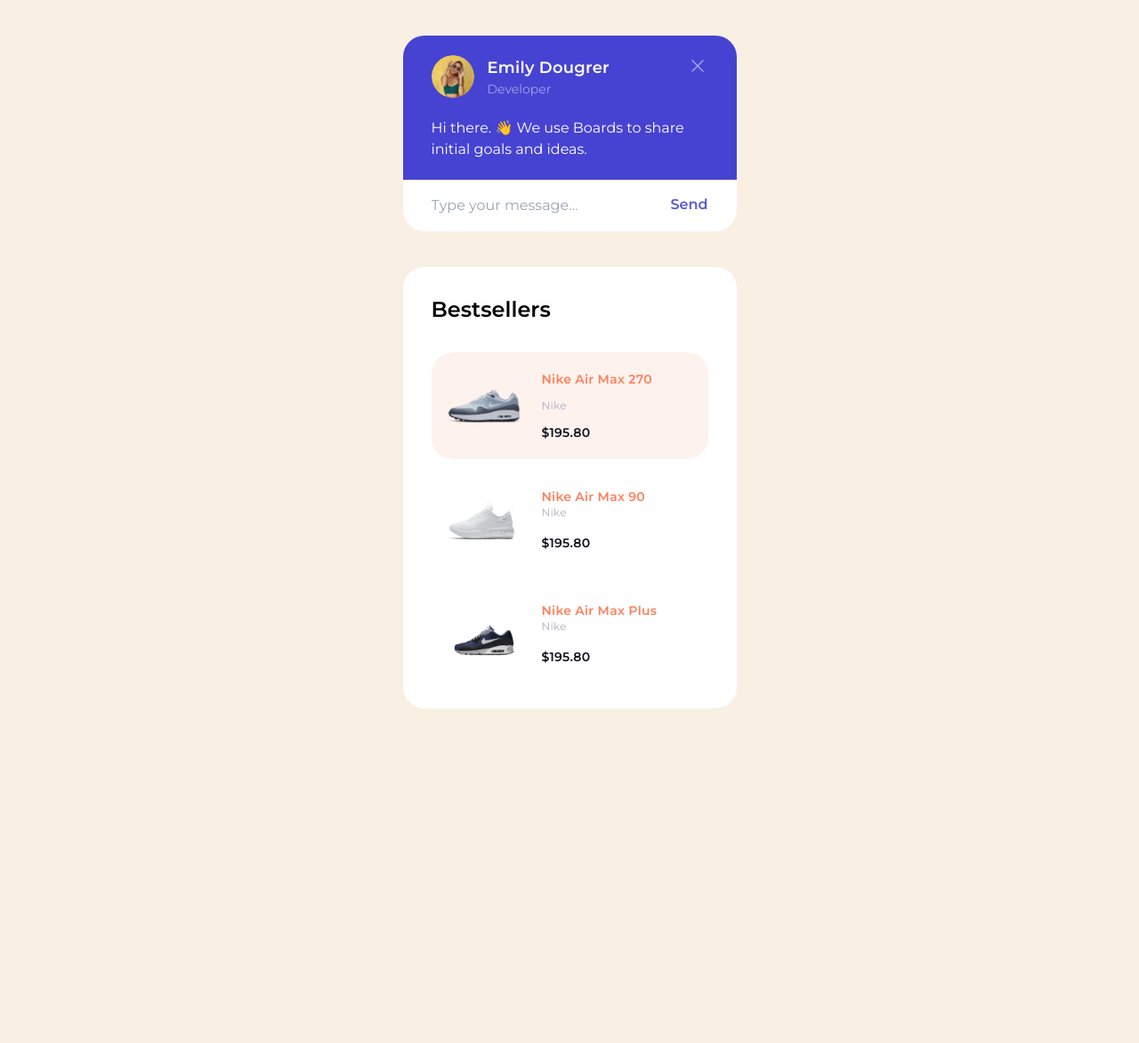
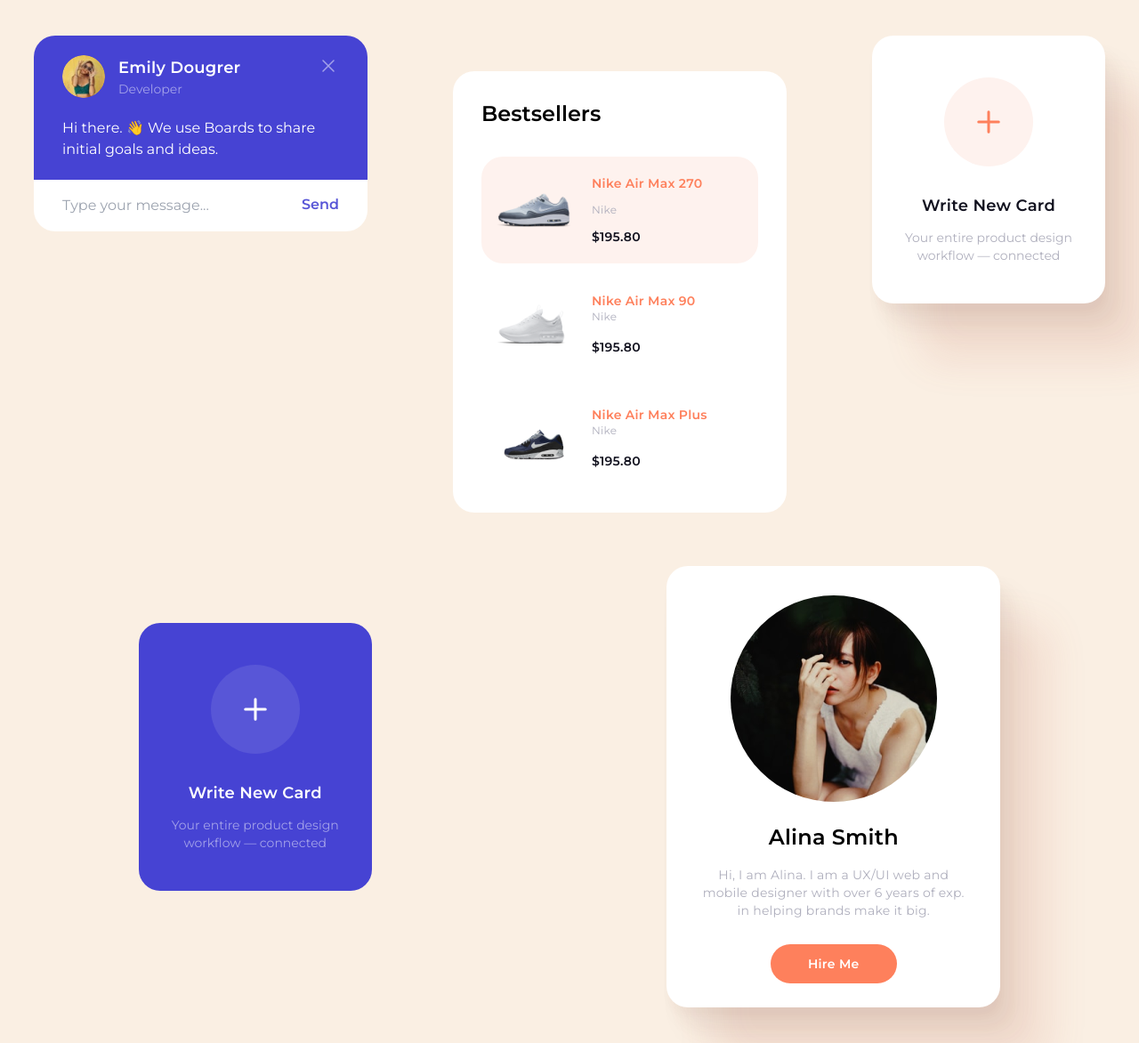
Before and after one commit to saroshfarhan/react-ui-components, a React (Create React App) app: page / in a window 1280 px wide. Shown: the whole page at 89% size. Before the commit the page ends 836 px from the top, so only its background shows below. Built offline with nearby package versions, Linux system fonts and the light colour scheme.

Commit message:
added new components

```diff
--- a/src/App.js
+++ b/src/App.js
@@ -2,14 +2,16 @@
 import Chat from "./components/Chat";
 import Bestsellers from "./components/Bestsellers";
 import React from "react";
+import NewCard from "./components/NewCard";
+import Profile from "./components/Profile";
 
 function App() {
   return (
-    <main className="container mx-auto my-10 px-4 md:px-0 lg:px-0">
-      <div>
+    <main className="container mx-auto my-10 px-4 md:px-0 lg:px-0 lg:flex lg:gap-5 lg:flex-wrap">
         <Chat />
         <Bestsellers />
-      </div>
+        <NewCard />
+        <Profile />
     </main>
   );
 }
--- /dev/null
+++ b/src/components/NewCard.jsx
@@ -0,0 +1,82 @@
+import React from "react";
+
+function NewCard() {
+  const shadow = {
+    boxShadow:
+      "1px 10px 10px rgba(102, 62, 51, 0.02), 10px 20px 20px rgba(102, 62, 51, 0.04), 20px 30px 30px rgba(102, 62, 51, 0.06), 55px 65px 44px rgba(197, 104, 78, 0.13)",
+  };
+
+  return (
+    <>
+      <div
+        id="new-card-light-container"
+        className="mx-auto h-[301px] w-[262px] rounded-3xl bg-white py-px"
+        style={shadow}
+      >
+        <div
+          id="add-button"
+          className="mx-[81px] mt-[46px] flex h-[100px] w-[100px] rounded-full bg-[#FEF2EE] hover:cursor-pointer"
+        >
+          <svg
+            xmlns="http://www.w3.org/2000/svg"
+            fill="none"
+            viewBox="0 0 24 24"
+            strokeWidth={2}
+            stroke="#FE805C"
+            className="mx-auto my-auto h-9 w-9"
+          >
+            <path
+              strokeLinecap="round"
+              strokeLinejoin="round"
+              d="M12 4.5v15m7.5-7.5h-15"
+            />
+          </svg>
+        </div>
+        <div id="text" className="mx-[20px] my-auto">
+          <h1 className="mt-[30px] text-center text-lg font-semibold tracking-[.25px] text-[#12121F]">
+            Write New Card
+          </h1>
+          <p className=" mt-3 text-center text-sm text-[#AFAFBD]">
+            Your entire product design workflow — connected
+          </p>
+        </div>
+      </div>
+
+      {/* Base card componnt */}
+      <div
+        id="new-card-container"
+        className="mx-auto my-16 h-[301px] w-[262px] rounded-3xl bg-[#4643D3] py-px"
+      >
+        <div
+          id="add-button"
+          className="mx-[81px] mt-[46px] flex h-[100px] w-[100px] rounded-full bg-[#5856D7] hover:cursor-pointer"
+        >
+          <svg
+            xmlns="http://www.w3.org/2000/svg"
+            fill="none"
+            viewBox="0 0 24 24"
+            strokeWidth={2}
+            stroke="#FFFFFF"
+            className="mx-auto my-auto h-9 w-9"
+          >
+            <path
+              strokeLinecap="round"
+              strokeLinejoin="round"
+              d="M12 4.5v15m7.5-7.5h-15"
+            />
+          </svg>
+        </div>
+        <div id="text" className="mx-[20px] my-auto text-white">
+          <h1 className="mt-[30px] text-center text-lg font-semibold tracking-[.25px]">
+            Write New Card
+          </h1>
+          <p className=" mt-3 text-center text-sm opacity-50">
+            Your entire product design workflow — connected
+          </p>
+        </div>
+      </div>
+    </>
+  );
+}
+
+export default NewCard;
--- /dev/null
+++ b/src/components/Profile.jsx
@@ -0,0 +1,46 @@
+import React from "react";
+import profile from "../assets/images/profile.png";
+
+function Profile() {
+  const shadow = {
+    boxShadow:
+      "1px 10px 10px rgba(102, 62, 51, 0.02), 10px 20px 20px rgba(102, 62, 51, 0.04), 20px 30px 30px rgba(102, 62, 51, 0.06), 55px 65px 44px rgba(197, 104, 78, 0.13)",
+  };
+
+  return (
+    <div
+      id="profile-container"
+      className="mx-auto h-[496px] w-[375px] rounded-3xl bg-white py-px"
+      style={shadow}
+    >
+      <div
+        id="profile-picture"
+        className="mx-auto mt-8 h-[232px] w-[232px] object-contain"
+      >
+        <img
+          src={profile}
+          alt="profile picture"
+          className="shrink-0 grow-0 rounded-full"
+        />
+      </div>
+      <div
+        id="profile-details"
+        className="mt-6 px-8 text-center tracking-[0.25px]"
+      >
+        <h1 className="text-2xl font-semibold">Alina Smith</h1>
+        <p className="mt-4 text-sm font-normal text-[#AFAFBD]">
+          Hi, I am Alina. I am a UX/UI web and mobile designer with over 6 years
+          of exp. in helping brands make it big.
+        </p>
+        <button
+          type="button"
+          className="mt-7 h-[40] w-[142px] rounded-3xl bg-[#FE805C] px-4 py-3 text-sm font-bold tracking-[0.25px] text-white hover:bg-[#FE6034]"
+        >
+          Hire Me
+        </button>
+      </div>
+    </div>
+  );
+}
+
+export default Profile;
```
Also changed, not shown: src/assets/images/profile.png (added).
